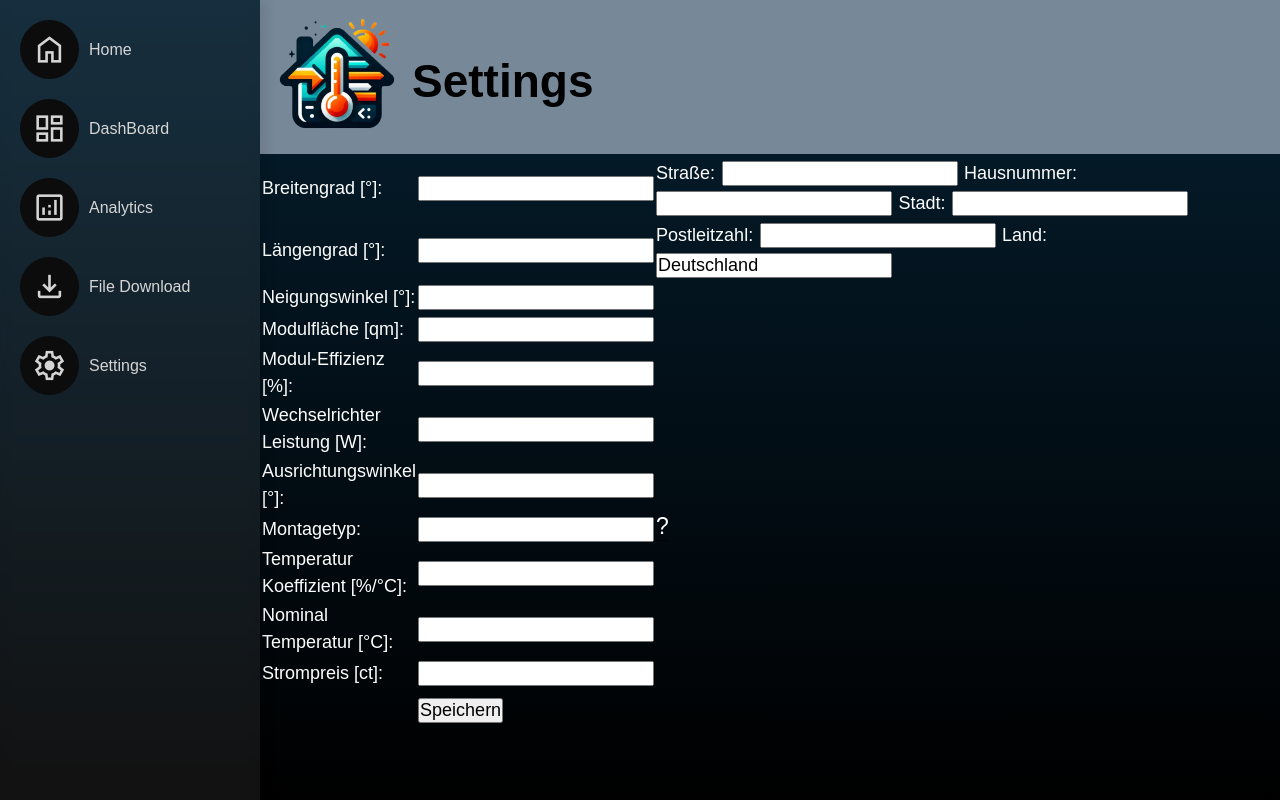
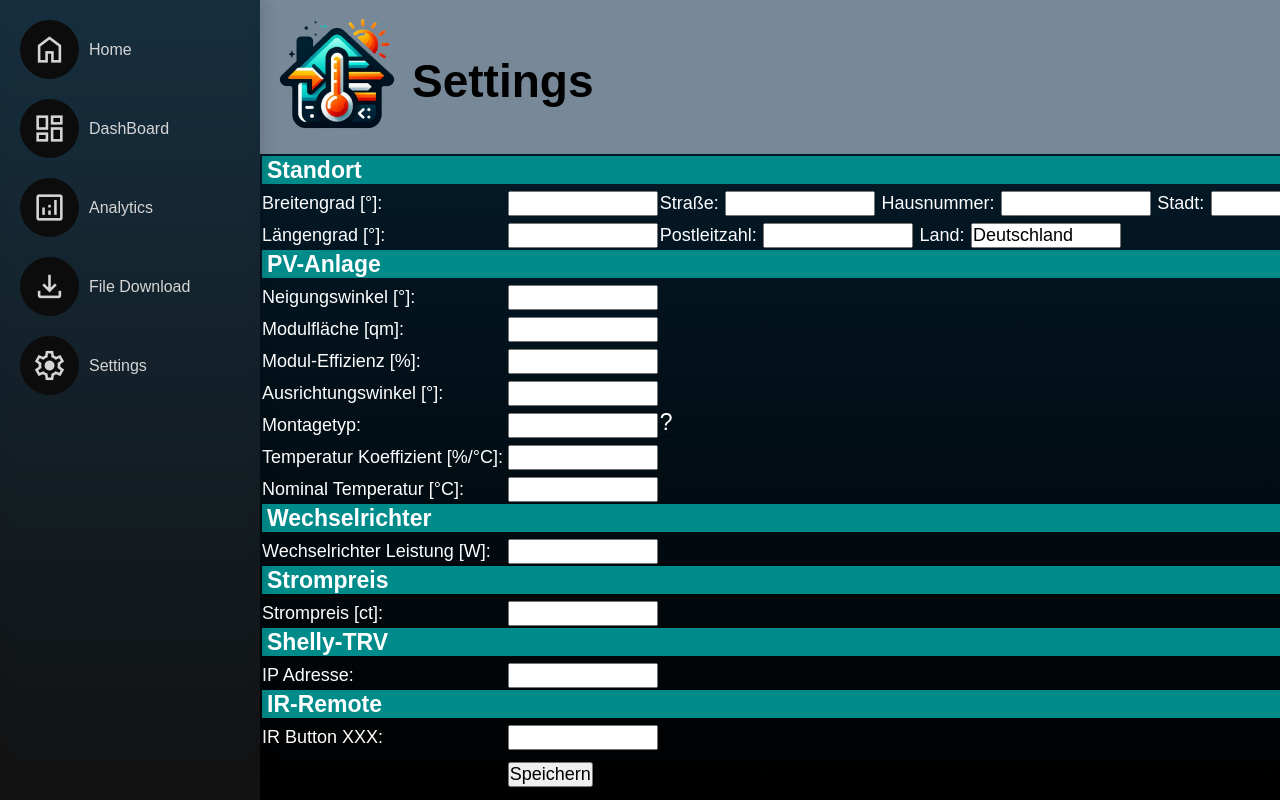
Before and after one commit to Jan1444/Bachelor, a Flask app: template templates/set_vals.html in a window 1280 px wide. Run offline with Flask 3, Linux system fonts and the light colour scheme; the template is opened without the code that fills it, so the values that code supplies are empty.

Commit message:
changed set_vals.html

```diff
--- a/static/css/style_set_vals.css
+++ b/static/css/style_set_vals.css
@@ -52,6 +52,7 @@ input {
     margin-top: 5px;
     font-size: var(--font_size);
     font-family: var(--standard_font);
+    width: 150px;
 }
 
 label {
@@ -70,6 +71,10 @@ table {
     width: 100%;
 }
 
+tr td:nth-child(1) {
+    width: 250px;
+}
+
 tr td:nth-child(2) {
     width: 110px;
 }
@@ -83,5 +88,12 @@ tr td:nth-child(3) {
     grid-row-end: 2;
     grid-column-start: 2;
     grid-column-end: 2;
-    width: 75%;
+    width: 100%;
 }
+
+.Box1 {
+    background-color: darkcyan;
+    height: calc(var(--font_height) + 5px);
+    padding-left: 5px;
+    margin-top: 5px;
+}
--- a/templates/set_vals.html
+++ b/templates/set_vals.html
@@ -55,6 +55,11 @@
                     <p style="color: red;">{{ error }}</p>
                 {% endif %}
             <tr>
+                <td class="Box1" colspan="3">
+                    <b>Standort</b>
+                </td>
+            </tr>
+            <tr>
                 <td><label for="latitude">Breitengrad [°]:</label></td>
                 <td><input id="latitude" minlength="2" name="latitude" type="text"
                            value="{{ config['coordinates']['latitude'] }}"
@@ -84,6 +89,11 @@
                 </td>
             </tr>
             <tr>
+                <td class="Box1" colspan="3">
+                    <b>PV-Anlage</b>
+                </td>
+            </tr>
+            <tr>
                 <td><label for="tilt_angle">Neigungswinkel [°]:</label></td>
                 <td><input id="tilt_angle" minlength="2" name="tilt_angle" type="text"
                            value="{{ config['pv']['tilt_angle'] }}"></td>
@@ -100,12 +110,7 @@
                            type="text" value="{{ config['pv']['module_efficiency'] }}"></td>
                 <td></td>
             </tr>
-            <tr>
-                <td><label for="converter_power">Wechselrichter Leistung [W]:</label></td>
-                <td><input id="converter_power" minlength="1" name="converter_power"
-                           type="text" value="{{ config['pv']['converter_power'] }}"></td>
-                <td></td>
-            </tr>
+
             <tr>
                 <td><label for="exposure_angle">Ausrichtungswinkel [°]:</label></td>
                 <td><input id="exposure_angle" minlength="1" name="exposure_angle"
@@ -145,9 +150,47 @@
                 <td></td>
             </tr>
             <tr>
+                <td class="Box1" colspan="3">
+                    <b>Wechselrichter</b>
+                </td>
+            </tr>
+            <tr>
+                <td><label for="converter_power">Wechselrichter Leistung [W]:</label></td>
+                <td><input id="converter_power" minlength="1" name="converter_power"
+                           type="text" value="{{ config['converter']['max_power'] }}"></td>
+                <td></td>
+            </tr>
+            <tr>
+                <td class="Box1" colspan="3">
+                    <b>Strompreis</b>
+                </td>
+            </tr>
+            <tr>
                 <td><label for="consumer_price">Strompreis [ct]:</label></td>
                 <td><input id="consumer_price" minlength="1" name="consumer_price"
                            type="text" value="{{ config['market']['consumer_price'] }}"></td>
+                <td></td>
+            </tr>
+            <tr>
+                <td class="Box1" colspan="3">
+                    <b>Shelly-TRV</b>
+                </td>
+            </tr>
+            <tr>
+                <td><label for="ip_address">IP Adresse:</label></td>
+                <td><input id="ip_address" minlength="13" name="ip_address"
+                           type="text" value="{{ config['shelly']['ip_address'] }}"></td>
+                <td></td>
+            </tr>
+            <tr>
+                <td class="Box1" colspan="3">
+                    <b>IR-Remote</b>
+                </td>
+            </tr>
+            <tr>
+                <td><label for="ir">IR Button XXX:</label></td>
+                <td><input id="ir" minlength="1" name="ir"
+                           type="text" value="{{ config['ir_remote']['consumer_price'] }}"></td>
                 <td></td>
             </tr>
             <tr>
```
Also changed, not shown: config/config_test.toml (+6 -6 lines), data/data.toml (+6 -6 lines), functions.py (+10 -1 lines), static/plots/output_weather.png, 2 other files.
